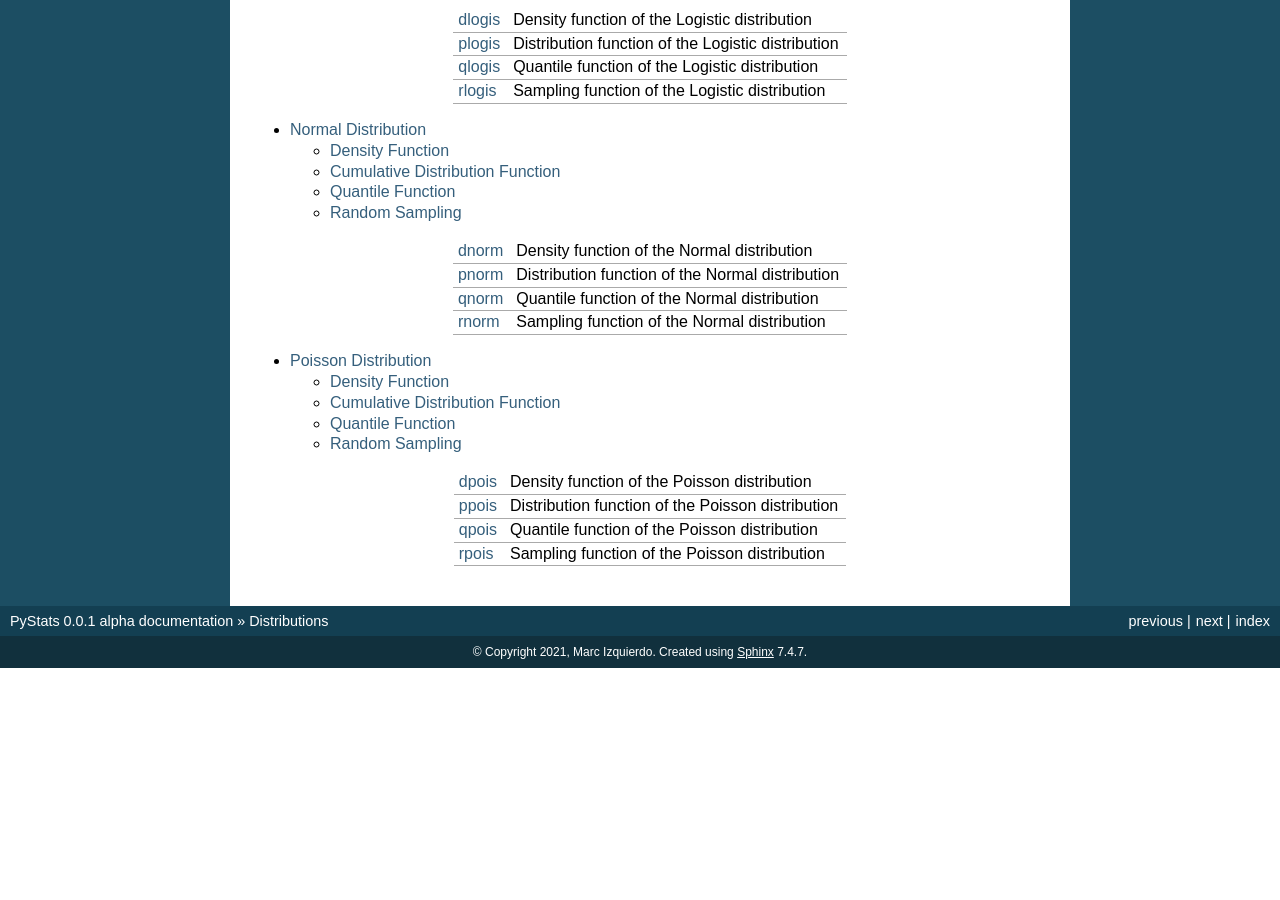
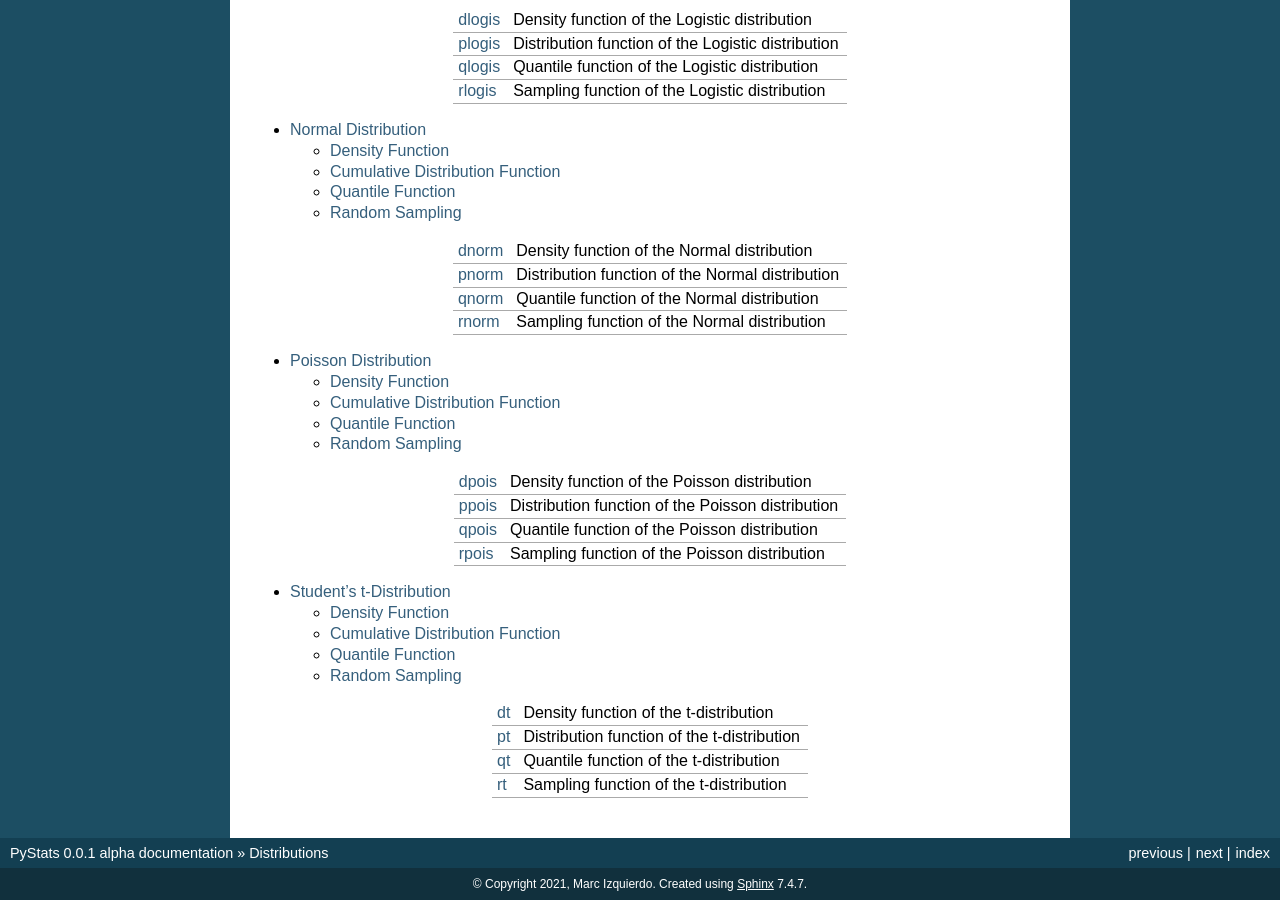
Before and after one commit to marcizhu/PyStats, a Sphinx documentation site: the page built from docs/source/api/index.rst, in a window 1280 px wide and 900 px high, scrolled down 2746 px. Built offline with Sphinx 7.4.7, drawn with Linux system fonts in a browser that asks for light colours; before the commit the page ends 3414 px from its top, so only the background shows below that.

Commit message:
Added docs for Student's T distribution

```diff
--- a/docs/source/api/index.rst
+++ b/docs/source/api/index.rst
@@ -238,3 +238,18 @@ Distributions
 +----------------------------------------+--------------------------------------------------------------+
 | :ref:`rpois <rpois-func-ref1>`         | Sampling function of the Poisson distribution                |
 +----------------------------------------+--------------------------------------------------------------+
+
+.. toctree::
+   :maxdepth: 2
+
+   T
+
++----------------------------------------+--------------------------------------------------------------+
+| :ref:`dt <dt-func-ref1>`               | Density function of the t-distribution                       |
++----------------------------------------+--------------------------------------------------------------+
+| :ref:`pt <pt-func-ref1>`               | Distribution function of the t-distribution                  |
++----------------------------------------+--------------------------------------------------------------+
+| :ref:`qt <qt-func-ref1>`               | Quantile function of the t-distribution                      |
++----------------------------------------+--------------------------------------------------------------+
+| :ref:`rt <rt-func-ref1>`               | Sampling function of the t-distribution                      |
++----------------------------------------+--------------------------------------------------------------+
```
Also changed, not shown: docs/source/api/T.rst (added, +116 -0 lines), 1 other file.
